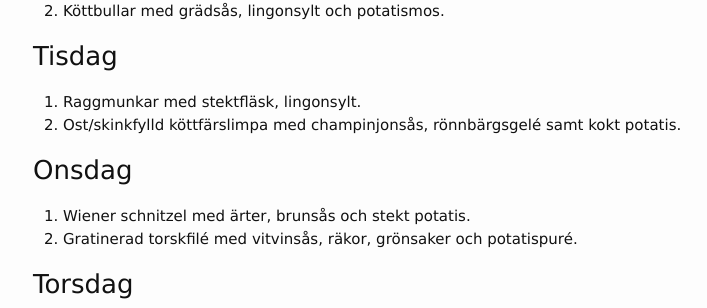
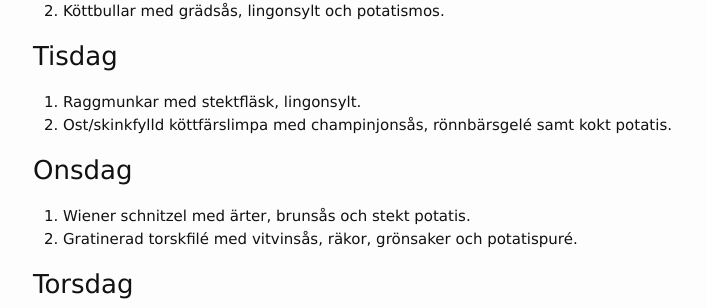
Before and after one commit to FarInn62/farinn62.github.io, a Jekyll site: the page built from lunch.md, in a window 1280 px wide. Shown: the part 299-607 px from the top of the page, without its empty margins (237-944 px from the left). Built offline with Jekyll 4.4.1, drawn with Linux system fonts in a browser that asks for light colours.

Commit message:
Update lunch.md

```diff
--- a/lunch.md
+++ b/lunch.md
@@ -18,7 +18,7 @@ Alla rätter: 80:- Take away: 65:-
 ### Tisdag
 
 1. Raggmunkar med stektfläsk, lingonsylt.
-2. Ost/skinkfylld köttfärslimpa med champinjonsås, rönnbärgsgelé samt kokt potatis.
+2. Ost/skinkfylld köttfärslimpa med champinjonsås, rönnbärsgelé samt kokt potatis.
 
 
 ### Onsdag
```
